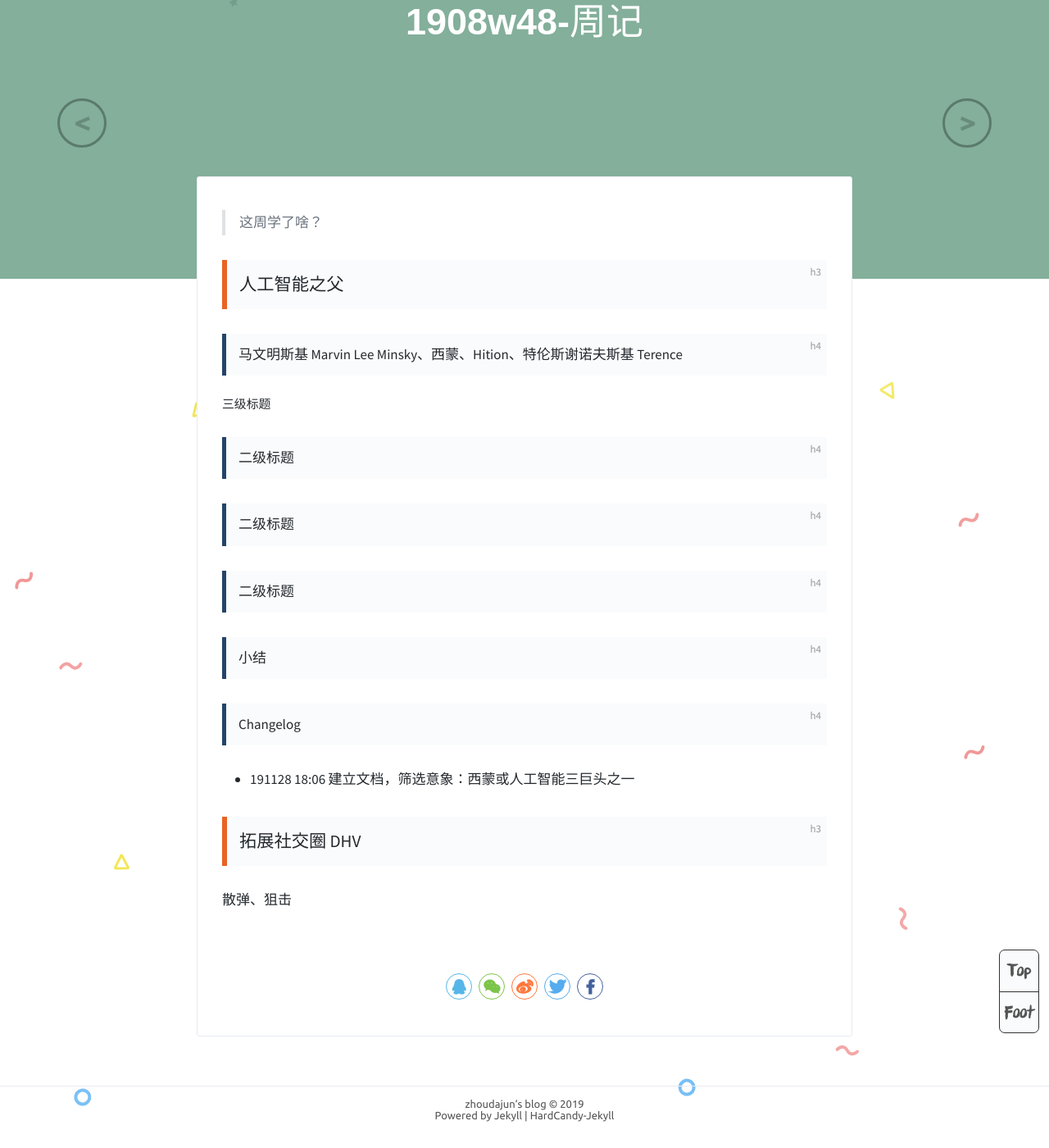
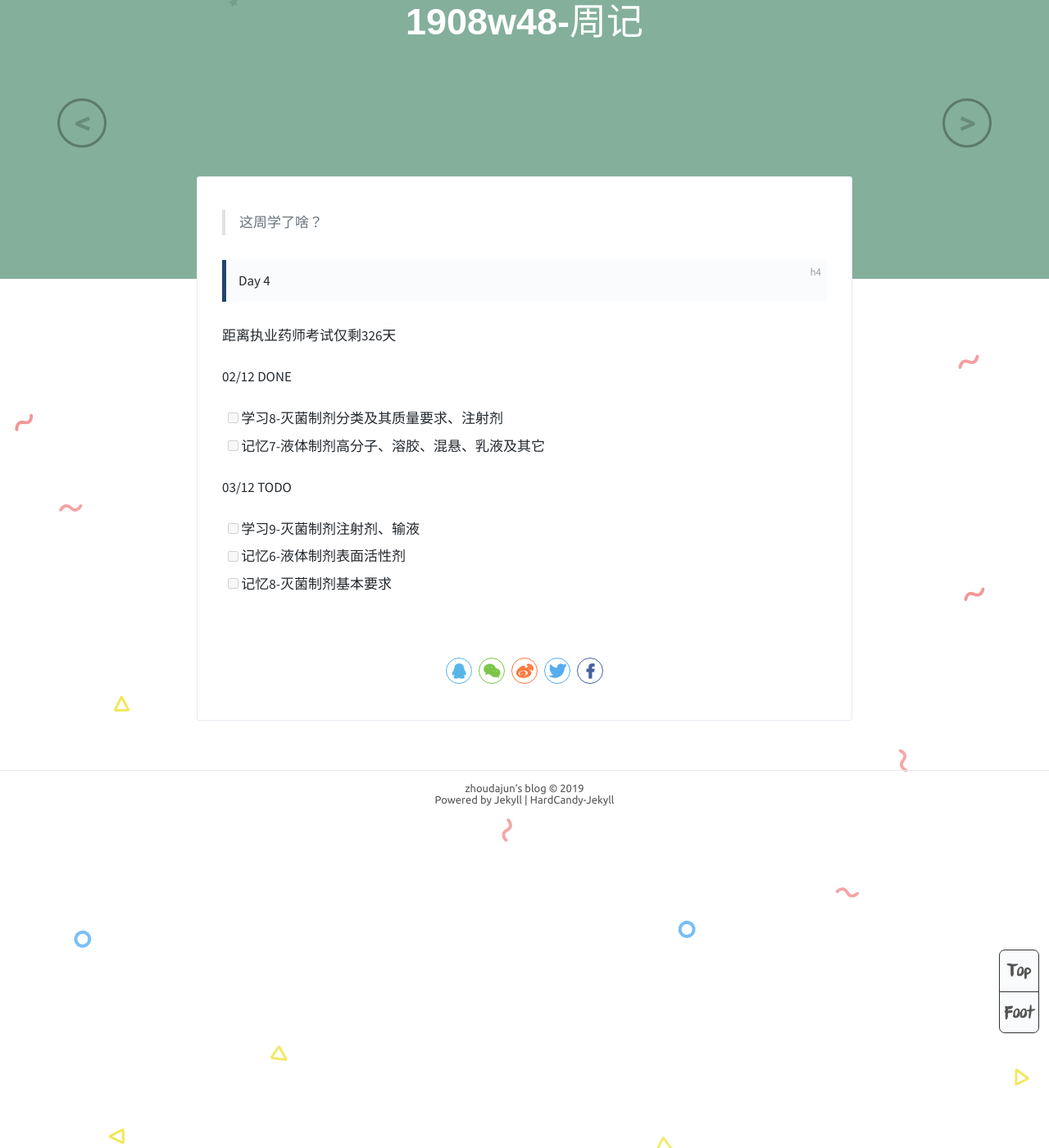
Before and after one commit to zhoudajun/zhoudajun.github.io, a Jekyll site: the page built from _posts/2019-12-1-w48-weekly.md, in a window 1280 px wide and 1400 px high, scrolled down 285 px. Shown: the whole window at 82% size. Built offline with Jekyll 4.4.1, drawn with Linux system fonts in a browser that asks for light colours; comment, search, counter and statistics services are not loaded.

Commit message:
Update 2019-12-1-w48-weekly.md

```diff
--- a/_posts/2019-12-1-w48-weekly.md
+++ b/_posts/2019-12-1-w48-weekly.md
@@ -17,26 +17,17 @@ tags: log
 
 
 
-### 人工智能之父
+#### Day 4
 
-#### 马文明斯基 Marvin Lee Minsky、西蒙、Hition、特伦斯谢诺夫斯基 Terence
+距离执业药师考试仅剩326天
 
-##### 三级标题
+02/12 DONE
 
-#### 二级标题
+- [ ] 学习8-灭菌制剂分类及其质量要求、注射剂
+- [ ] 记忆7-液体制剂高分子、溶胶、混悬、乳液及其它
 
-#### 二级标题
+03/12 TODO
 
-#### 二级标题
-
-#### 小结
-
-#### Changelog
-
-- 191128 18:06 建立文档，筛选意象：西蒙或人工智能三巨头之一
-
-
-
-### 拓展社交圈 DHV
-
-散弹、狙击
+- [ ] 学习9-灭菌制剂注射剂、输液
+- [ ] 记忆6-液体制剂表面活性剂
+- [ ] 记忆8-灭菌制剂基本要求
```
